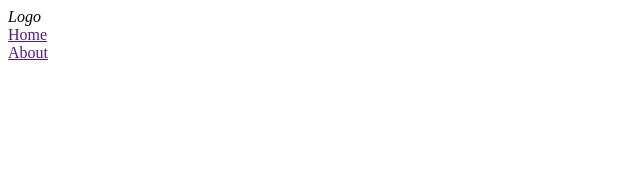
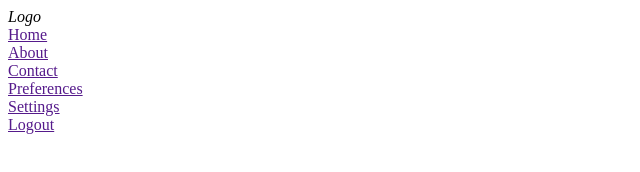
Before and after one commit to rameshghule11/Assignment-38, a plain HTML site: page index.html in a window 1280 px wide. Shown: the whole page, without its empty margins (0-640 px from the left). Drawn offline with Linux system fonts and the light colour scheme.

Commit message:
chhanges aded

```diff
--- a/index.html
+++ b/index.html
@@ -23,5 +23,25 @@
                 <i class="fa-solid fa-user menu-icon"></i>
                 <a href="" class="menu-text">About</a>
             </div>
+
+            <div class="menu-item">
+                <i class="fa-solid fa-phone menu-icon"></i>
+                <a href="" class="menu-text">Contact</a>
+            </div>
+            <div class="menu-item">
+                <i class="fa-solid fa-toolbox menu-icon"></i>
+                <a href="" class="menu-text">Preferences</a>
+            </div>
+            <div class="menu-item">
+                <i class="fa-solid fa-gear menu-icon"></i>
+                <a href="" class="menu-text">Settings</a>
+            </div>
+            <div class="menu-item">
+                <i class="fa-solid fa-right-from-bracket menu-icon"></i>
+                <a href="" class="menu-text">Logout</a>
+            </div>
+        </div>
+
+    </div>
 </body>
 </html>
```
